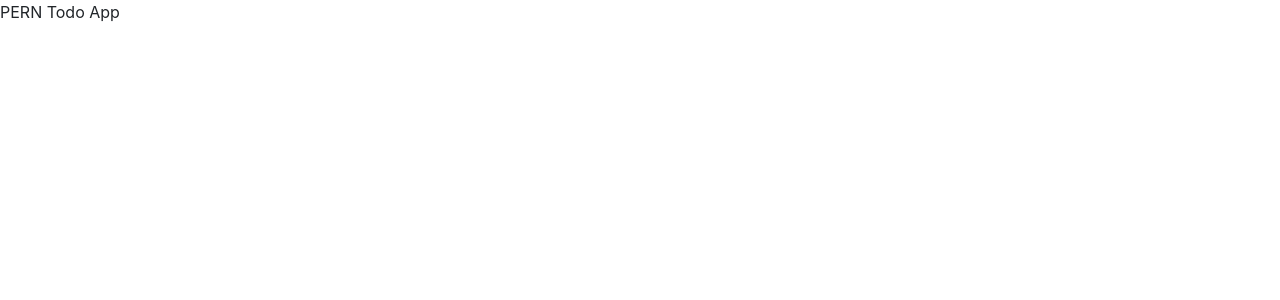
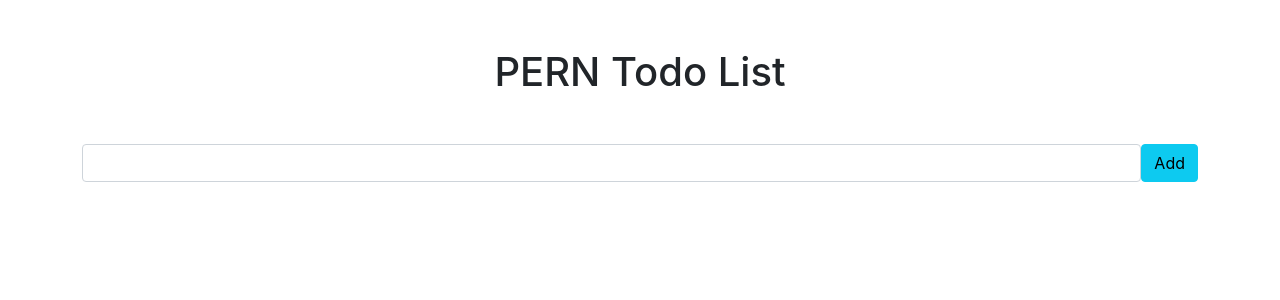
Before and after one commit to wtharden3/perntodo-client, a React (Create React App) app: page / in a window 1280 px wide. Shown: the top 300 px of the page. Built offline with nearby package versions, Linux system fonts and the light colour scheme.

Commit message:
added input and button for InputTodo component; currently not functional but formatted and inserted into App.js

```diff
--- a/src/App.js
+++ b/src/App.js
@@ -1,10 +1,13 @@
 import React, { Fragment } from "react";
 import './App.css';
+import InputTodo from "./componenents/InputTodo";
 
 function App() {
   return (
    <Fragment>
-    PERN Todo App
+    <div className="container">
+      <InputTodo />
+    </div>
    </Fragment>
   );
 }
--- a/src/componenents/InputTodo.js
+++ b/src/componenents/InputTodo.js
@@ -0,0 +1,17 @@
+import React, { Fragment } from "react";
+
+const InputTodo = () => {
+  return(
+    <Fragment>
+      <h1 className="text-center mt-5">
+        PERN Todo List
+      </h1>
+      <form className="d-flex mt-5">
+        <input className="form-control" type="text" name="description"/>
+        <button className="btn btn-info">Add</button>
+      </form>
+    </Fragment>
+  )
+}
+
+export default InputTodo;
```
